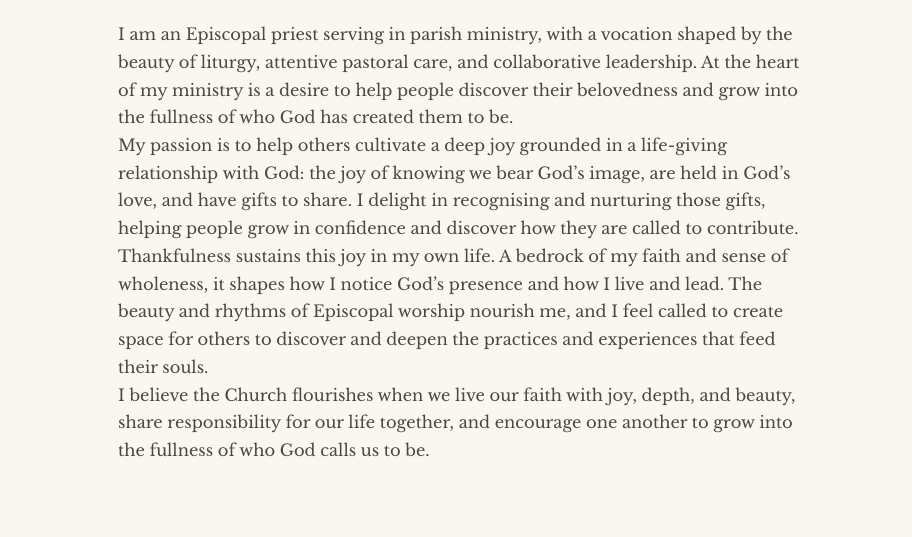
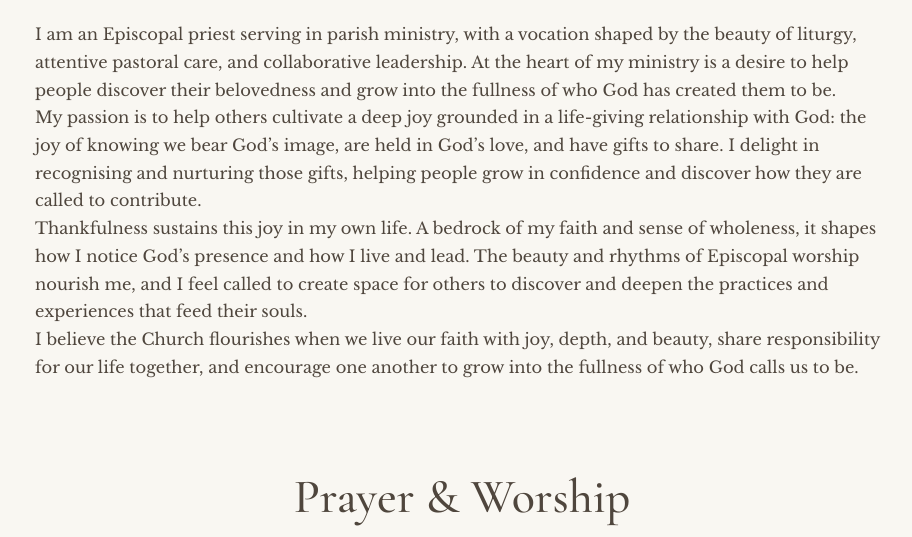
Before and after one commit to catconnolly-bit/website, a Jekyll site: the page built from index.md, in a window 1280 px wide. Shown: the part 510-1047 px from the top of the page, without its empty margins (178-1090 px from the left). Built offline with Jekyll 4.4.1, drawn with Linux system fonts in a browser that asks for light colours; grey boxes are pictures that could not be loaded.

Commit message:
Widen homepage welcome text and halve desktop side insets

```diff
--- a/assets/css/site.css
+++ b/assets/css/site.css
@@ -233,7 +233,8 @@
 }
 
 .home-copy__lead {
-  max-width: 43rem;
+  width: var(--shell);
+  max-width: 53.375rem;
   margin: 0 auto;
   font-size: 1.02rem;
 }
```
